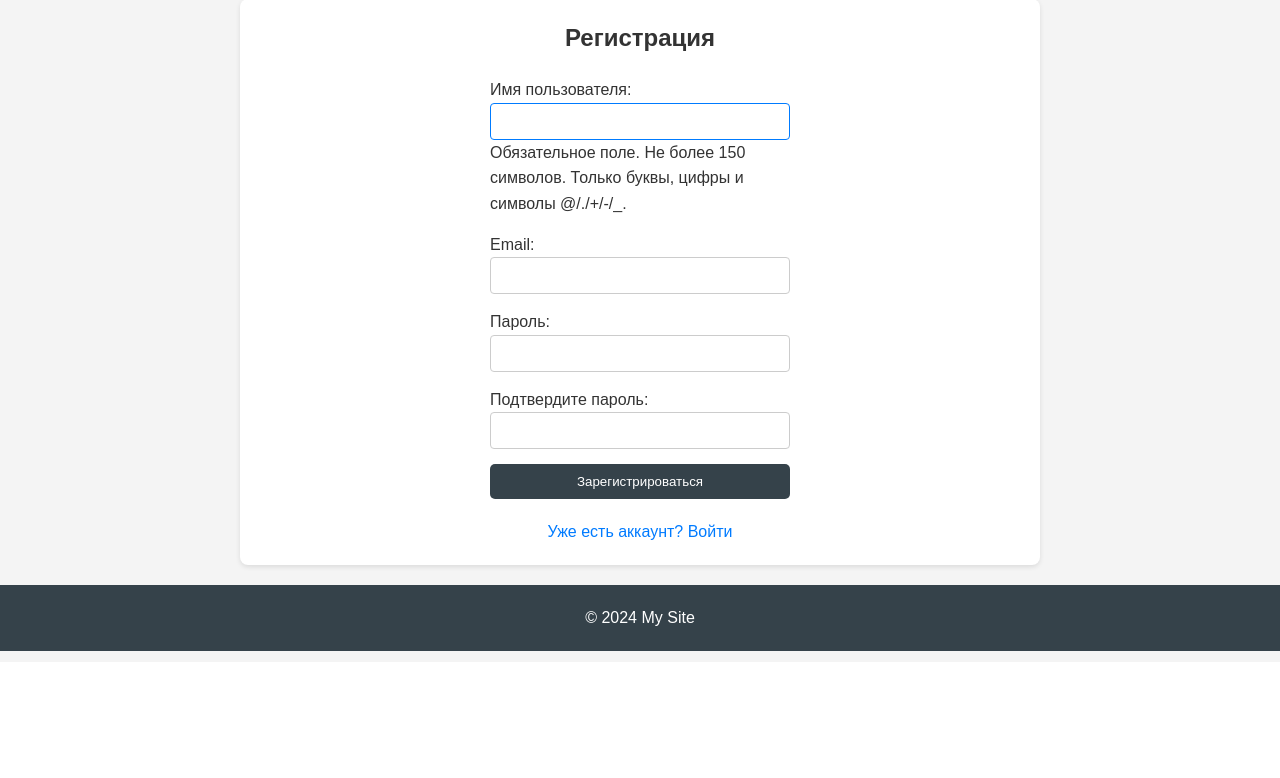
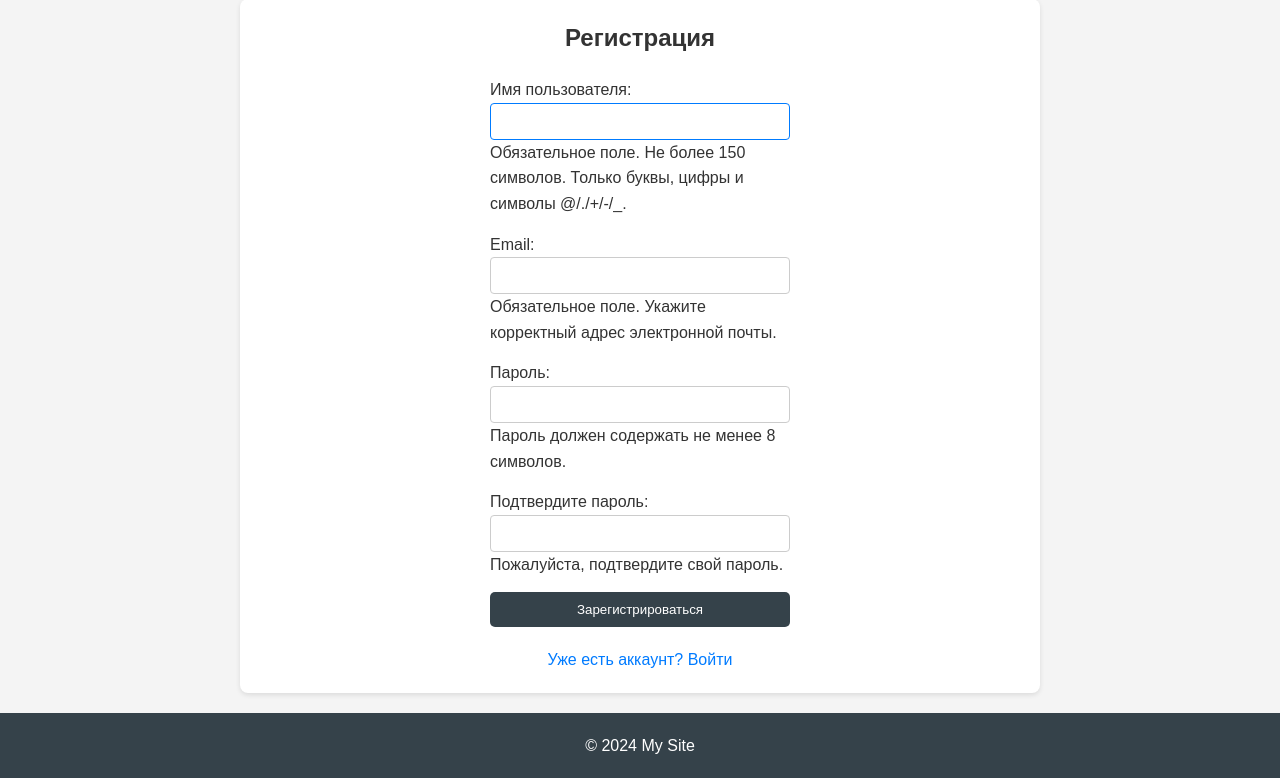
Before and after one commit to aruytehno/getmed.pro, a Django app: template get_med/users/templates/register.html in a window 1280 px wide. Shown: the part 138-916 px from the top of the page. Before the commit the page ends 789 px from the top, so only its background shows below. Run offline with Django 5.2, Linux system fonts and the light colour scheme; the template is opened without the code that fills it: values that come from a table or form of the project are taken from there, others are empty; parts of the project's set-up code (start-up, migrations or seed data) failed here and were passed over.

Commit message:
Обновил регистрацию пользователей

```diff
--- a/get_med/users/forms.py
+++ b/get_med/users/forms.py
@@ -1,20 +1,30 @@
 from django import forms
 from django.contrib.auth.forms import UserCreationForm
 from django.contrib.auth.models import User
-from .models import Profile  # Предполагается, что у вас есть модель Profile
+from .models import Profile  # Убедитесь, что у вас есть модель Profile
+from django.contrib.auth import get_user_model
 
-class RegisterForm(UserCreationForm):
-    email = forms.EmailField(required=True)  # Email обязателен
+User = get_user_model()
+
+
+class UserRegistrationForm(UserCreationForm):
+    """Форма регистрации нового пользователя."""
+
+    email = forms.EmailField(required=True)  # Добавляем поле для email
 
     class Meta:
         model = User
-        fields = ['username', 'email', 'password1', 'password2']
+        fields = ['username', 'email', 'password1', 'password2']  # password1 и password2 берутся из UserCreationForm
+
+    def clean_email(self):
+        email = self.cleaned_data.get('email')
+        if User.objects.filter(email=email).exists():
+            raise forms.ValidationError("Этот адрес электронной почты уже используется.")
+        return email
 
 
 class ProfileEditForm(forms.ModelForm):
-    class Meta:
-        model = Profile  # Укажите свою модель, если у вас есть
-        fields = ['first_name', 'last_name', 'middle_name', 'gender', 'birth_date', 'email']
+    """Форма редактирования профиля пользователя."""
 
     GENDER_CHOICES = [
         ('male', 'Мужской'),
@@ -22,3 +32,13 @@ class ProfileEditForm(forms.ModelForm):
     ]
 
     gender = forms.ChoiceField(choices=GENDER_CHOICES)
+
+    class Meta:
+        model = Profile  # Укажите свою модель, если у вас есть
+        fields = ['first_name', 'last_name', 'middle_name', 'gender', 'birth_date', 'email']
+
+    def clean_email(self):
+        email = self.cleaned_data.get('email')
+        if User.objects.filter(email=email).exclude(id=self.instance.id).exists():
+            raise forms.ValidationError("Этот адрес электронной почты уже зарегистрирован.")
+        return email
--- a/get_med/users/templates/register.html
+++ b/get_med/users/templates/register.html
@@ -31,16 +31,19 @@
     <div class="form-group">
         <label class="label" for="{{ form.email.id_for_label }}">Email:</label>
         {{ form.email }}
+        <span class="helptext" id="id_email_helptext">Обязательное поле. Укажите корректный адрес электронной почты.</span>
     </div>
 
     <div class="form-group">
         <label class="label" for="{{ form.password1.id_for_label }}">Пароль:</label>
         {{ form.password1 }}
+        <span class="helptext">Пароль должен содержать не менее 8 символов.</span>
     </div>
 
     <div class="form-group">
         <label class="label" for="{{ form.password2.id_for_label }}">Подтвердите пароль:</label>
         {{ form.password2 }}
+        <span class="helptext">Пожалуйста, подтвердите свой пароль.</span>
     </div>
 
     <button type="submit" class="btn btn-primary">Зарегистрироваться</button>
--- a/get_med/users/views.py
+++ b/get_med/users/views.py
@@ -31,9 +31,10 @@ def register(request):
     if request.user.is_authenticated:
         return redirect('home')
 
+    # Создаем форму с данными из POST-запроса
+    form = RegisterForm(request.POST or None)
+
     # Обрабатываем POST запрос с регистрацией
-    form = RegisterForm(request.POST or None)  # Используем None, чтобы избежать лишних строк кода
-
     if request.method == 'POST':
         # Если форма валидна, сохраняем пользователя и логиним его
         if form.is_valid():
```
